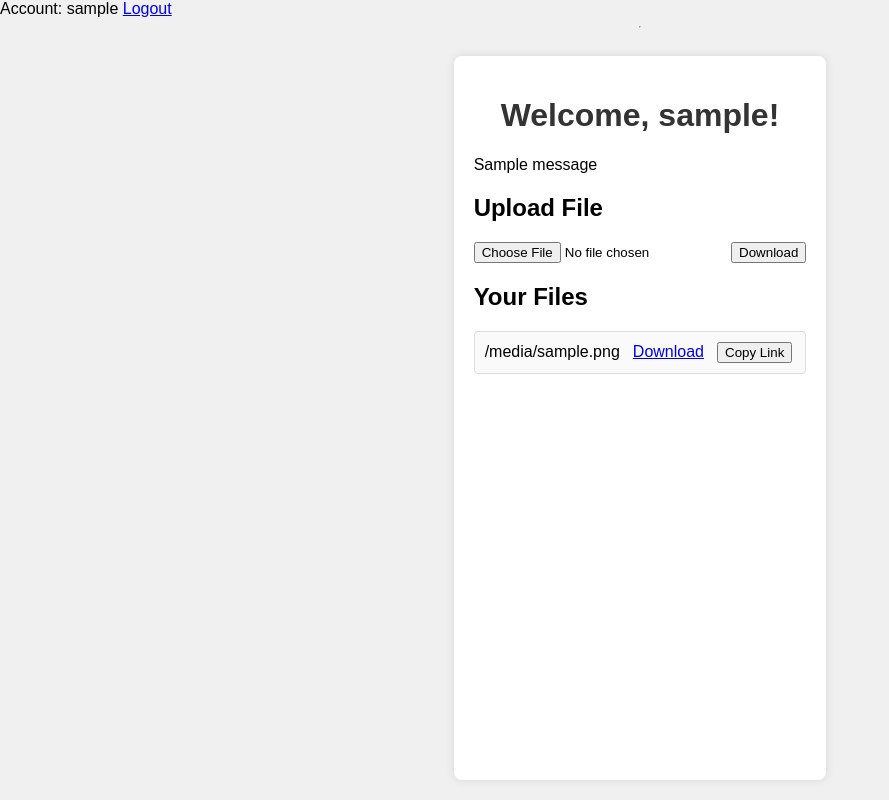
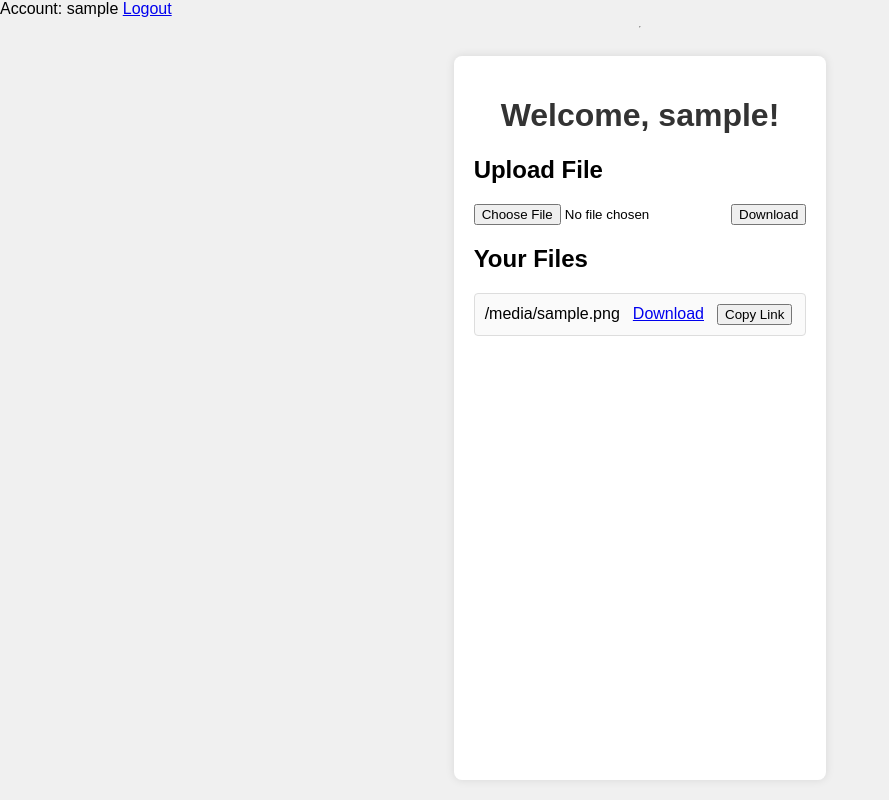
Before and after one commit to MyGitHubLEA/FileShareNew, a Flask app: template templates/index.html in a window 1280 px wide. Shown: the whole page, without its empty margins (0-889 px from the left). Run offline with Flask 3, Linux system fonts and the light colour scheme; a user stored in the database is signed in; tables that the repository leaves empty hold one stand-in row (values such as "Sample post"); the template is opened without the code that fills it: most values are stand-ins (such as "Sample title", 1, 10 or a date in 2020); one stand-in notice (Sample message) is shown.

Commit message:
Update index.html

```diff
--- a/templates/index.html
+++ b/templates/index.html
@@ -5,15 +5,7 @@
 {% block content %}
 <div class="container">
     <h1>Welcome, {{ current_user.login }}!</h1>
-    {% with messages = get_flashed_messages(with_categories=true) %}
-    {% if messages %}
-    {% for category, message in messages %}
 
-    {{ message }}
-
-    {% endfor %}
-    {% endif %}
-    {% endwith %}
 
     <h2>Upload File</h2>
     <form method="POST" action="/upload" enctype="multipart/form-data" class="upload-form">
```
